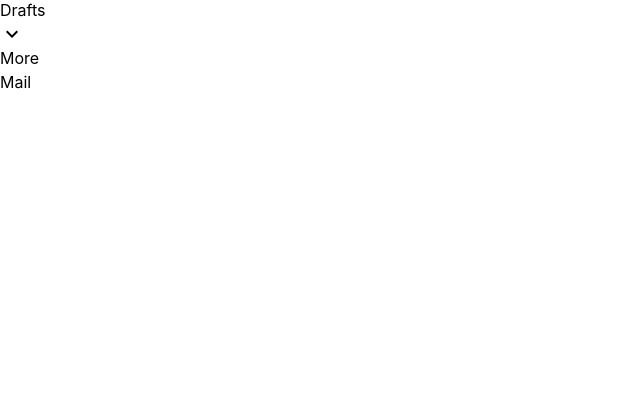
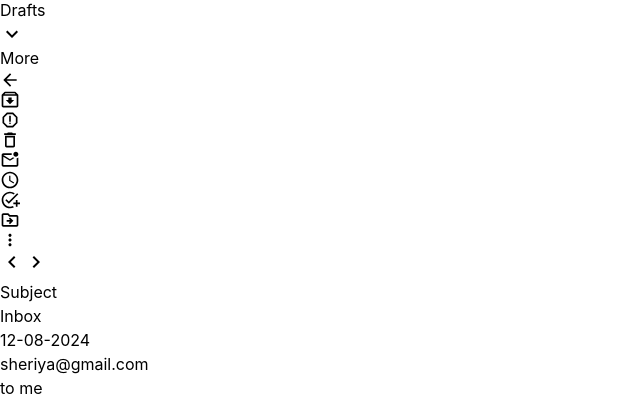
Before and after one commit to mohsinkhan60/Gmail-Clone, a React (Vite) app: page /mail/1 in a window 1280 px wide. Shown: the part 1018-1425 px from the top of the page, without its empty margins (0-640 px from the left). Before the commit the page ends 1112 px from the top, so only its background shows below. Built offline with nearby package versions, Linux system fonts and the light colour scheme.

Commit message:
add Mail Section

```diff
--- a/src/assets/components/shared/Inbox.jsx
+++ b/src/assets/components/shared/Inbox.jsx
@@ -2,7 +2,7 @@ import { useState } from "react";
 import { FaCaretDown, FaUserFriends } from "react-icons/fa";
 import { GoTag } from "react-icons/go";
 import { IoMdMore, IoMdRefresh } from "react-icons/io";
-import { MdCropSquare, MdInbox } from "react-icons/md";
+import { MdCropSquare, MdInbox, MdKeyboardArrowLeft, MdKeyboardArrowRight } from "react-icons/md";
 import Messages from "./Messages";
 const mailType = [
   {
@@ -36,6 +36,11 @@ export const Inbox = () => {
             <IoMdMore size={"20px "} />
           </div>
         </div>
+        <div className="flex items-center gap-2">
+          <p className="text-sm text-gray-500 ">1-50 of 1000</p>
+          <button className="hover:rounded-full hover:bg-gray-100"><MdKeyboardArrowLeft size={"24"} /></button>
+          <button className="hover:rounded-full hover:bg-gray-100"><MdKeyboardArrowRight size={"24"} /></button>
+        </div>
       </div>
       <div className="h-[90vh] overflow-auto">
         <div className="flex items-center gap-1">
--- a/src/assets/components/shared/Mail.jsx
+++ b/src/assets/components/shared/Mail.jsx
@@ -1,8 +1,68 @@
+import { BiArchiveIn } from "react-icons/bi"
+import { IoMdArrowBack, IoMdMore } from "react-icons/io"
+import { MdDeleteOutline, MdKeyboardArrowLeft, MdKeyboardArrowRight, MdOutlineAddTask, MdOutlineDriveFileMove, MdOutlineMarkEmailUnread, MdOutlineReport, MdOutlineWatchLater } from "react-icons/md"
+import { useNavigate } from "react-router-dom"
 
 
 export const Mail = () => {
+  const navigate = useNavigate()
   return (
-    <div>Mail</div>
+    <div className="flex-1 bg-white rounded-xl mx-5">
+      <div className="flex items-center justify-between px-4">
+        <div className="flex items-center gap-2 text-gray-700 py-2">
+          <div onClick={() => navigate("/")} className="p-2 rounded-full hover:bg-gray-100 cursor-pointer ">
+            <IoMdArrowBack size={"20px"} />
+          </div>
+          <div className="p-2 rounded-full hover:bg-gray-100 cursor-pointer ">
+            <BiArchiveIn size={"20px"} />
+          </div>
+          <div className="p-2 rounded-full hover:bg-gray-100 cursor-pointer ">
+            <MdOutlineReport size={"20px"} />
+          </div>
+          <div className="p-2 rounded-full hover:bg-gray-100 cursor-pointer ">
+            <MdDeleteOutline size={"20px"} />
+          </div>
+          <div className="p-2 rounded-full hover:bg-gray-100 cursor-pointer ">
+            <MdOutlineMarkEmailUnread size={"20px"} />
+          </div>
+          <div className="p-2 rounded-full hover:bg-gray-100 cursor-pointer ">
+            <MdOutlineWatchLater size={"20px"} />
+          </div>
+          <div className="p-2 rounded-full hover:bg-gray-100 cursor-pointer ">
+            <MdOutlineAddTask size={"20px"} />
+          </div>
+          <div className="p-2 rounded-full hover:bg-gray-100 cursor-pointer ">
+            <MdOutlineDriveFileMove size={"20px"} />
+          </div>
+          <div className="p-2 rounded-full hover:bg-gray-100 cursor-pointer ">
+            <IoMdMore size={"20px"} />
+          </div>
+        </div>
+        <div className="flex items-center gap-2">
+        <button className="hover:rounded-full hover:bg-gray-100"><MdKeyboardArrowLeft size={"24"} /></button>
+        <button className="hover:rounded-full hover:bg-gray-100"><MdKeyboardArrowRight size={"24"} /></button>
+        </div>
+      </div>
+      <div className="h-[90vh] overflow-y-auto p-4">
+        <div className="flex items-center justify-between bg-white gap-1">
+          <div className="flex items-center gap-2">
+            <h1 className="text-xl font-medium">Subject</h1>
+            <span className="text-sm bg-gray-200  rounded-md px-2">Inbox</span>
+          </div>
+          <div className="flex-none text-gray-400 my-5 text-sm">
+            <p>12-08-2024</p>
+          </div>
+        </div>
+        <div className="text-gray-500 text-sm">
+          <h1>sheriya@gmail.com</h1>
+          <span>to me</span>
+        </div>
+        <div className="my-10">
+          <p>message</p>
+        </div>
+      </div>
+
+    </div>
   )
 }
 export default Mail
--- a/src/assets/components/shared/Message.jsx
+++ b/src/assets/components/shared/Message.jsx
@@ -1,10 +1,15 @@
 import { MdCropSquare } from "react-icons/md"
 import { RiStarLine } from "react-icons/ri"
+import { useNavigate } from "react-router-dom"
 
 
 export const  Message = () => {
+  const  navigate = useNavigate()
+  const openMail = () => {
+    navigate("/mail/123456789")
+  }
   return (
-    <div className="flex items-start justify-between border-b border-gray-200 px-4 text-sm hover:cursor-pointer hover:shadow-md">
+    <div onClick={openMail} className="flex items-start justify-between border-b border-gray-200 px-4 py-3 text-sm hover:cursor-pointer hover:shadow-md">
       <div className="flex items-center gap-3">
         <div className="flex-none text-gray-300">
           <MdCropSquare className=" w-5 h-5" />
--- a/src/assets/components/shared/Messages.jsx
+++ b/src/assets/components/shared/Messages.jsx
@@ -5,7 +5,6 @@ export const Messages = () => {
   return (
     <div>
       <Message />
-
     </div>
   )
 }
```
